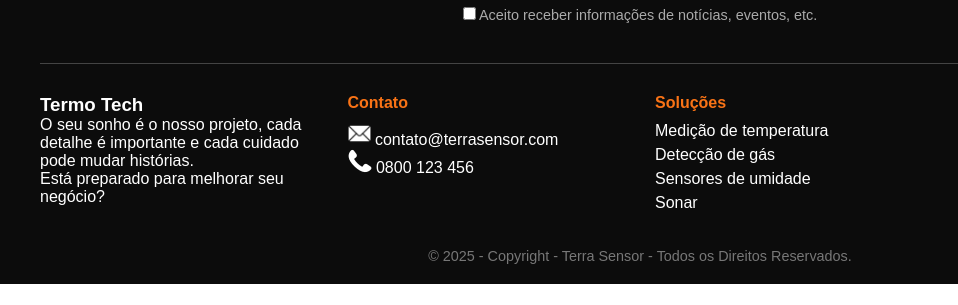
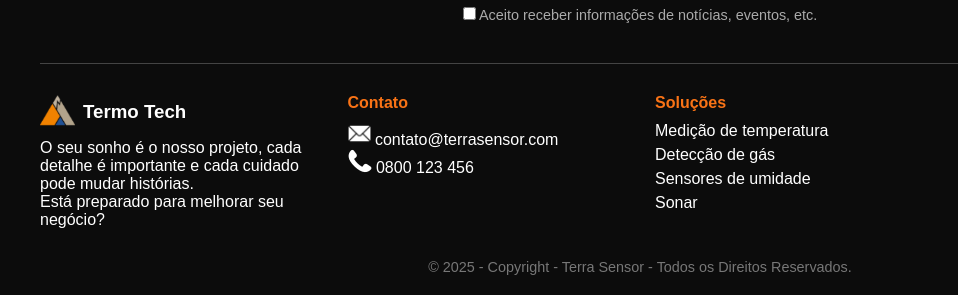
Before and after one commit to Grupo07ccok/Grupo_07_ccok, a plain HTML site: page SPRINT 2/SITE INSTITUCIONAL/public/index.html in a window 1280 px wide. Shown: the part 212-517 px from the top of the page, 0-958 px from the left. Drawn offline with Linux system fonts and the light colour scheme.

Commit message:
update_index

```diff
--- a/SPRINT 2/SITE INSTITUCIONAL/public/index.html
+++ b/SPRINT 2/SITE INSTITUCIONAL/public/index.html
@@ -77,7 +77,12 @@
 
     <div class="footer_content">
       <div class="footer_col">
-        <h3>Termo Tech</h3>
+        <div class="logo" style="margin-bottom: 10px; color: white;">
+          <img style="height: 35px; width: 35px;" src="assets/img/logo.png" alt="Logo Termo Tech"> <!--trocar pela logo de vdd-->
+          <h3>Termo Tech</h3>
+        </div>
+
+
         <p>O seu sonho é o nosso projeto, cada detalhe é importante e cada cuidado pode mudar histórias.</p>
         <p>Está preparado para melhorar seu negócio?</p>
       </div>
--- a/SPRINT 2/SITE INSTITUCIONAL/public/styles/global.css
+++ b/SPRINT 2/SITE INSTITUCIONAL/public/styles/global.css
@@ -1,6 +1,6 @@
 * {
   box-sizing: border-box;
-  font-family: "poppins", sans-serif; /*font google fonts Kanit*/
+  font-family: "poppins", sans-serif; /*font google fonts Kanit (?)*/
   margin: 0;
   padding: 0;
 }
@@ -13,6 +13,7 @@
   padding: 12px 40px;
   background: #fff;
   border-bottom: 1px solid #ddd;
+
 }
 
 .logo {
```
